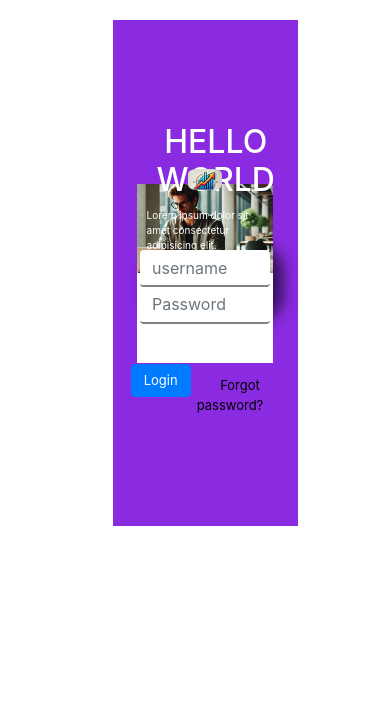
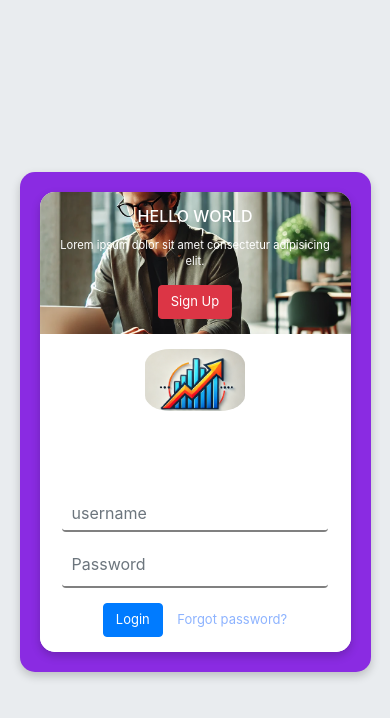
Before and after one commit to Saikat-InTech/login, a plain HTML site: page index.html in a window 390 px wide. Drawn offline with nearby package versions, Linux system fonts and the light colour scheme.

Commit message:
Updated app.css for responsiveness

```diff
--- a/app.css
+++ b/app.css
@@ -1,131 +1,164 @@
 * {
-  margin: 10px;
+  margin: 0;
+  padding: 0;
+  box-sizing: border-box;
+}
+
+
+body, html {
+  font-family: Arial, sans-serif;
+  background-color: #ffff;
 }
 
 .login-page {
-  height: 60vh;
-  width: 100%;
+  height: 100vh;
   display: flex;
   justify-content: center;
   align-items: center;
+  background-color: #e9ecef;
 }
 
 .outer-box {
-  height: 60vh;
-  width: 50%;
+  height: auto;
+  width: 90%;
+  max-width: 800px;
   background-color: blueviolet;
   display: flex;
   justify-content: center;
   align-items: center;
+  border-radius: 15px;
+  padding: 20px;
+  box-shadow: 0 4px 10px rgba(0, 0, 0, 0.2);
 }
 
-#btn-one {
-  border: none;
-  outline: none;
-  text-align: center;
-  text-decoration: none;
-  background: none;
-  background-color: none;
-}
-
-img {
-  display: block;
-  margin: 0 auto;
-  max-width: 20%;
-  height: auto;
-}
 
 .inner-box {
-  height: 23vw;
-  width: 74%;
-  background-color: aliceblue;
+  width: 100%;
   display: flex;
+  flex-wrap: wrap;
   justify-content: center;
   align-items: center;
-  border-radius: 35%;
-  box-shadow: 10px 10px 15px rgba(0, 0, 0, 0.634);
+  border-radius: 15px;
+  overflow: hidden;
+  background-color:#ffff;
+  box-shadow: 0 4px 10px rgba(0, 0, 0, 0.2);
 }
 
 .in-one-box {
-
-  height: 23vw;
   width: 100%;
-  margin: 0;
+  height: 60vh;
+  flex: 1;
+  min-width: 300px;
   background-image: url('img.png');
   background-size: cover;
   background-repeat: no-repeat;
   background-position: center;
   display: flex;
+  flex-direction: column;
   justify-content: center;
   align-items: center;
-  flex-direction: column;
-  align-items: baseline;
-  gap: 1px;
+  padding: 20px;
+  color: #fff;
+}
+
+.in-one-box h2 {
+  font-size: 1.5rem;
+  margin-bottom: 10px;
+  text-align: center;
+}
+
+.in-one-box p {
+  font-size: 1rem;
+  text-align: center;
+  margin-bottom: 15px;
+}
+
+.in-one-box .btn {
+  font-size: 1rem;
 }
 
 .in-two-box {
-  background-color: #ffff;
-  height: 23vw;
-  width: 100%;
+  flex: 1;
+  min-width: 300px;
+  background-color: #fff;
   display: flex;
+  flex-direction: column;
   justify-content: center;
   align-items: center;
-  border: 2px solid black;
-  flex-direction: column;
-  margin: 0;
-  padding: 0;
-  border: none;
-
+  padding: 20px;
 }
 
-p {
-  color: #ffff;
-  font-size: small;
+.in-two-box img {
+  width: 100px;
+  height: auto;
+  margin-bottom: 20px;
+  border-radius: 25%;
+}
+.in-two-box input {
+  width: 90%;
+  padding: 10px;
+  margin-bottom: 15px;
+  border: none;
+  border-bottom: 2px solid gray;
+  outline: none;
+  font-size: 1rem;
+}
+#btn-one {
+  padding-left: 10px;
+  border: none;
+  background: none;
+  color: #8db3ff;
+  cursor: pointer;
+  font-size: 0.9rem;
+}
+#btn-one:hover {
+  text-decoration: underline;
+}
+@media screen and (max-width: 768px) {
+  .inner-box {
+    flex-direction: column;
   }
 
-
-#logo {
-  border-radius: 25%;
-  max-width: 25%;
+  .in-one-box, .in-two-box {
+    min-width: 100%;
+    padding: 15px;
   }
 
-.cont {
-  display: flex;
-  justify-content: center;
-  align-items: center;
-  padding: 30px 0 30px 0;
+  .in-one-box h2 {
+    font-size: 1.2rem;
   }
 
-@media screen and (max-width: 850px) {
+  .in-one-box p {
+    font-size: 0.8rem;
+  }
 
-  .h2{
-    font-size: x-small;
+  #loginButton {
+    font-size: 0.9rem;
   }
-p{
-   font-size:x-small;
-}
-  .btn {
-    font-size: x-small;
-  }
-  #btn-one{
-    font-size: xx-small;
+
+  #btn-one {
+    font-size: 0.8rem;
   }
 }
-@media only screen and (max-width: 748px) {
-  .inner-box {
-    flex-wrap: wrap;
-    align-content: center;
-  }
-  .h2{
-    text-align: center;
-    font-size: 16px;
+
+@media screen and (max-width: 480px) {
+  .in-one-box h2 {
+    font-size: 1rem;
   }
 
-  .btn{
-    margin-bottom: 30px;
+  .in-one-box p {
+    font-size: 0.7rem;
   }
-  .btn-one{
-    margin-bottom: 30px;
 
+  #loginButton {
+    font-size: 1rem;
+  }
+
+  #btn-one {
+    font-size: 1rem;
+  }
+
+  input {
+    font-size: 1rem;
   }
 }
```
Lines whose indentation alone changed are shown as unchanged.
